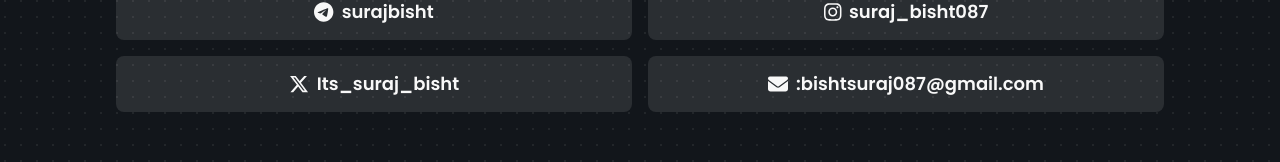
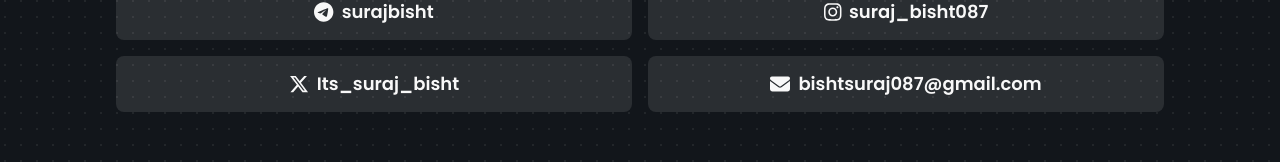
Before and after one commit to SurajBisht105/Suraj-Portfolio, a Next.js app: page / in a window 1280 px wide. Shown: the part 4074-4236 px from the top of the page. Built offline with nearby package versions, Linux system fonts and the light colour scheme; what tailwindcss-debug-screens would draw is missing.

Commit message:
Fix email formatting in Strings class

```diff
--- a/src/constants/strings.ts
+++ b/src/constants/strings.ts
@@ -23,9 +23,9 @@ class Strings {
   static twitterLink = "https://www.twitter.com/Its_suraj_bisht";
   static twitterUsername = "Its_suraj_bisht";
 
-  static email = "Email";
-  static primaryEmailLink = "mailto:bishtsuraj087@gmail.com";
-  static primaryEmail = ":bishtsuraj087@gmail.com";
+static email = "Email";
+static primaryEmailLink = "mailto:bishtsuraj087@gmail.com";
+static primaryEmail = "bishtsuraj087@gmail.com";
 
   // static buyMeACoffee = "BuyMeACoffee";
   // static buyMeACoffeeLink = "https://buymeacoffee.com/suraj";
```
